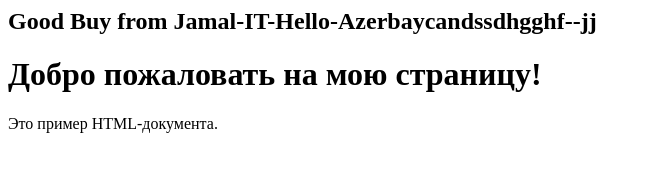
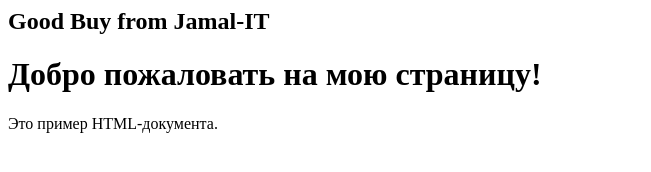
Before and after one commit to kamal444/app-for-jenkins, a plain HTML site: page index.html in a window 1280 px wide. Shown: the whole page, without its empty margins (0-651 px from the left). Drawn offline with Linux system fonts and the light colour scheme.

Commit message:
Update index.html

```diff
--- a/index.html
+++ b/index.html
@@ -5,7 +5,7 @@
     <title>Моя страница</title>
 </head>
 <body>
-    <h2>Good Buy from Jamal-IT-Hello-Azerbaycandssdhgghf--jj</h2>
+    <h2>Good Buy from Jamal-IT</h2>
 	<h1>Добро пожаловать на мою страницу!</h1>
     <p>Это пример HTML-документа.</p>
 </body>
```
